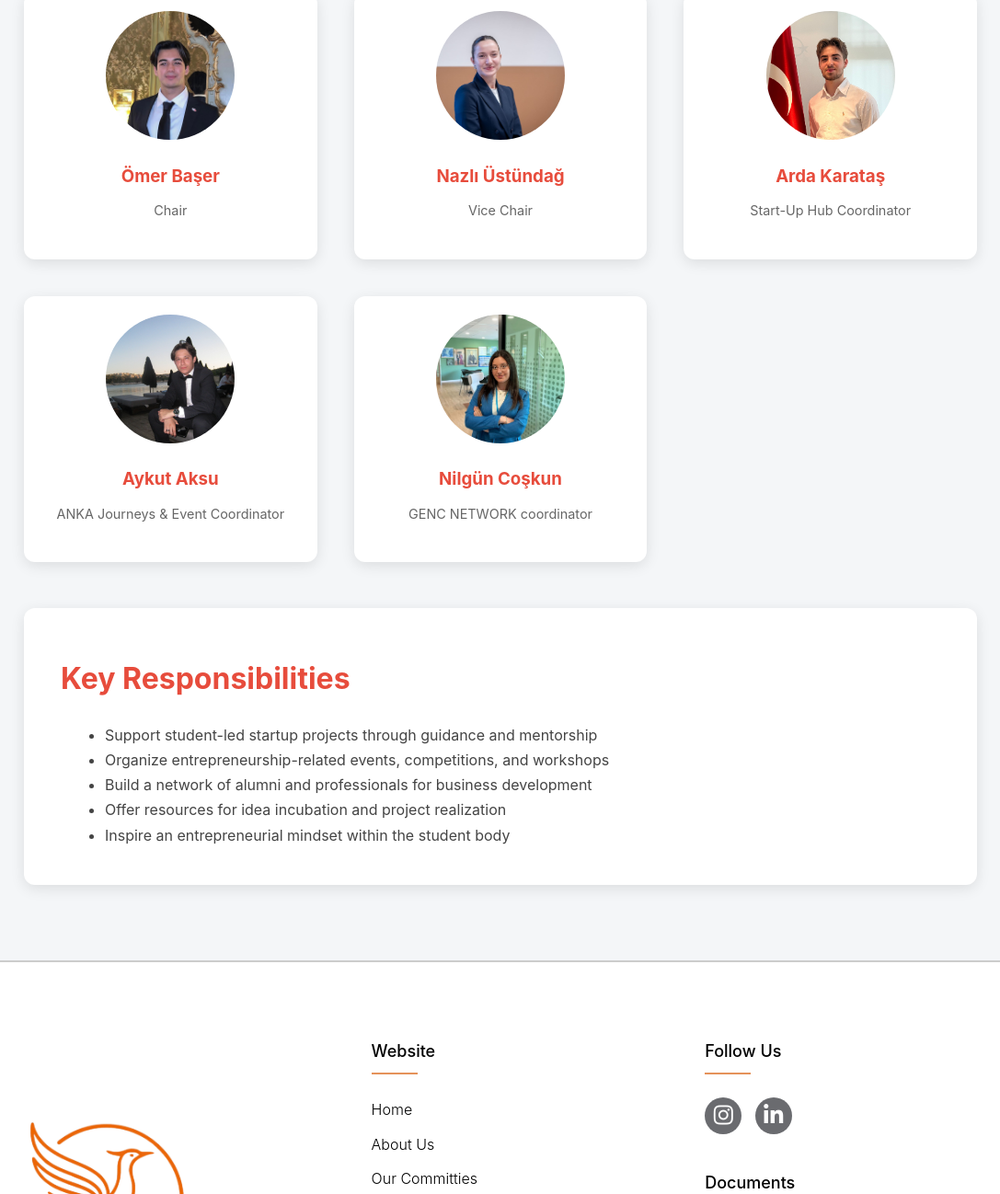
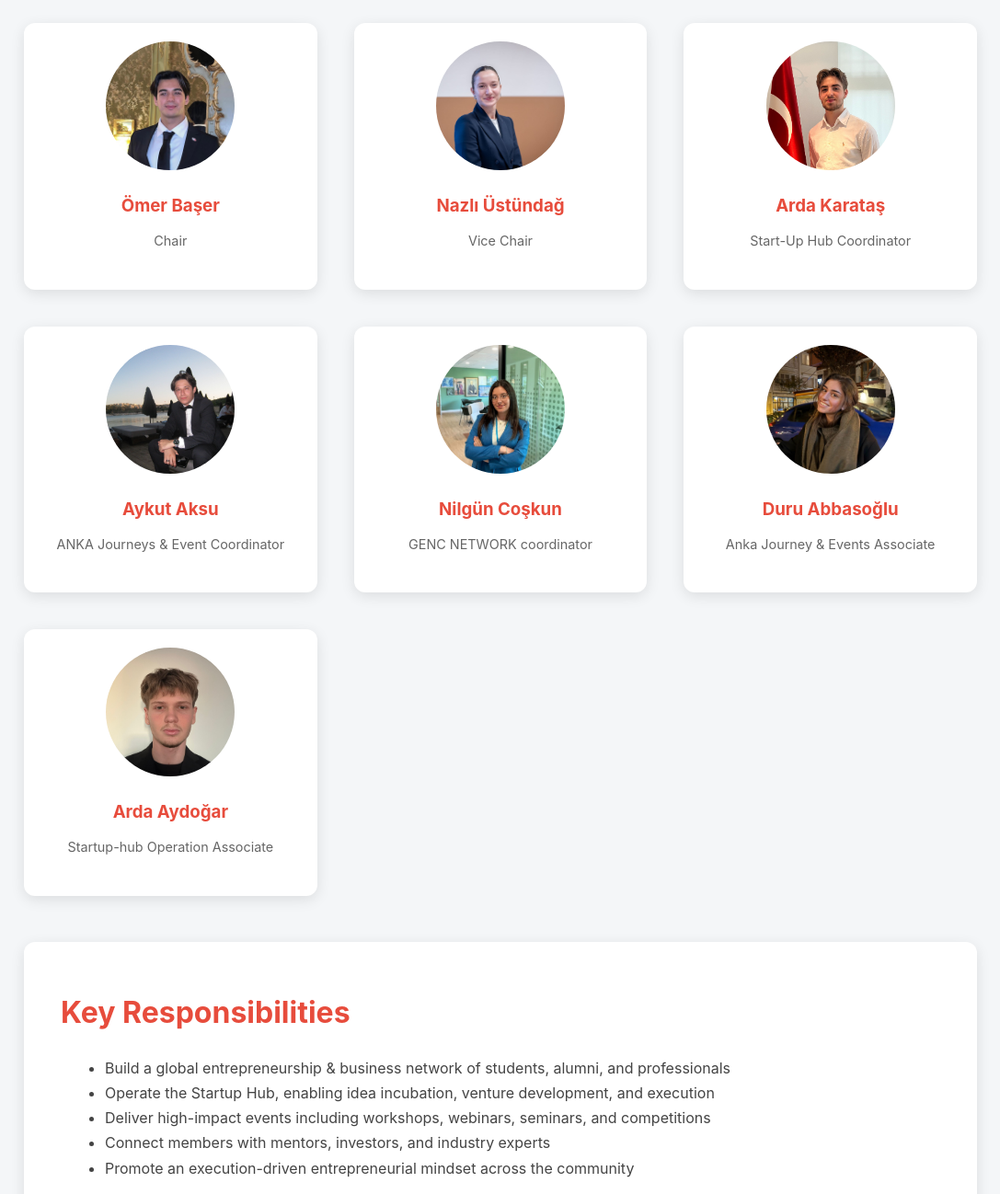
Before and after one commit to sefkk/anka, a plain HTML site: page Commitees/entrepreneurship.html in a window 1280 px wide. Shown: the part 623-1921 px from the top of the page at 92% size, without its empty margins (96-1183 px from the left). Drawn offline with Linux system fonts and the light colour scheme.

Commit message:
komite update

```diff
--- a/Commitees/entrepreneurship.html
+++ b/Commitees/entrepreneurship.html
@@ -20,7 +20,7 @@
     <!-- Hero -->
     <section class="hero hero-entre">
       <h1>Entrepreneurship & Business Committee</h1>
-      <p>Driving innovation and digital transformation through technology and technical support at ANKA.</p>
+      <p>Developing future entrepreneurs and business leaders through hands-on workshops, impactful events, and real-world execution.</p>
     </section>
 
     <!-- Team -->
@@ -50,7 +50,17 @@
         <div class="team-member team-member-entre">
           <img src="../about-us/img/nilgün.jpeg" alt="Komite Çalışanı">
           <h3>Nilgün Coşkun</h3>
-          <p>GENC NETWORK coordinator </p>
+          <p>GENC NETWORK coordinator</p>
+        </div>
+        <div class="team-member team-member-entre">
+          <img src="../about-us/img/duru_a.jpeg" alt="Komite Çalışanı">
+          <h3>Duru Abbasoğlu</h3>
+          <p>	Anka Journey & Events Associate</p>
+        </div>
+        <div class="team-member team-member-entre">
+          <img src="../about-us/img/arda_a.jpeg" alt="Komite Çalışanı">
+          <h3>Arda Aydoğar</h3>
+          <p>Startup-hub Operation Associate</p>
         </div>
       </div>
     </section>
@@ -59,11 +69,11 @@
     <section class="responsibilities responsibilities-entre">
       <h2>Key Responsibilities</h2>
       <ul>
-        <li>Support student-led startup projects through guidance and mentorship</li>
-        <li>Organize entrepreneurship-related events, competitions, and workshops</li>
-        <li>Build a network of alumni and professionals for business development</li>
-        <li>Offer resources for idea incubation and project realization</li>
-        <li>Inspire an entrepreneurial mindset within the student body</li>
+        <li>Build a global entrepreneurship & business network of students, alumni, and professionals</li>
+        <li>Operate the Startup Hub, enabling idea incubation, venture development, and execution</li>
+        <li>Deliver high-impact events including workshops, webinars, seminars, and competitions</li>
+        <li>Connect members with mentors, investors, and industry experts</li>
+        <li>Promote an execution-driven entrepreneurial mindset across the community</li>
       </ul>
     </section>
   </div>
```
Also changed, not shown: our-committies.html (+1 -1 lines), about-us/img/arda_a.jpeg (added), about-us/img/duru_a.jpeg (added).
